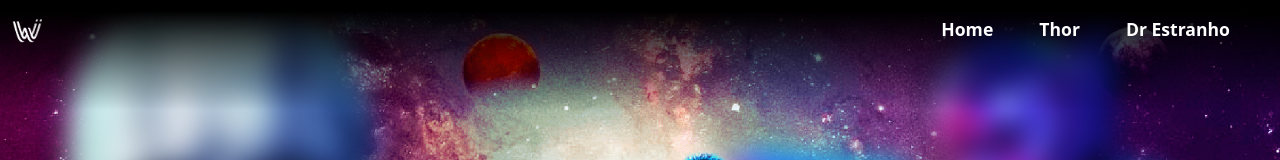
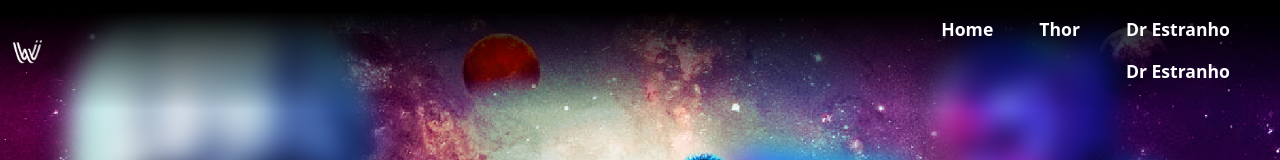
Before and after one commit to valmirdev/thor.valmir.dev.br, a plain HTML site: page index.html in a window 1280 px wide. Shown: the top 160 px of the page. Drawn offline with nearby package versions, Linux system fonts and the light colour scheme.

Commit message:
Update index.html

```diff
--- a/index.html
+++ b/index.html
@@ -29,7 +29,8 @@
                 <a class="nav-link active" aria-current="page" href="#">Thor</a>
                 </li>
                 <li class="nav-item">
-                <a class="nav-link" href="https://doutor-estranho.valmirdeveloper.com.br/">Dr Estranho</a>
+                <a class="nav-link" href="https://doutor-estranho.valmir.dev.br/">Dr Estranho</a>
+                <a class="nav-link" href="">Dr Estranho</a>
                 </li>
             </ul>
             </div>
```
